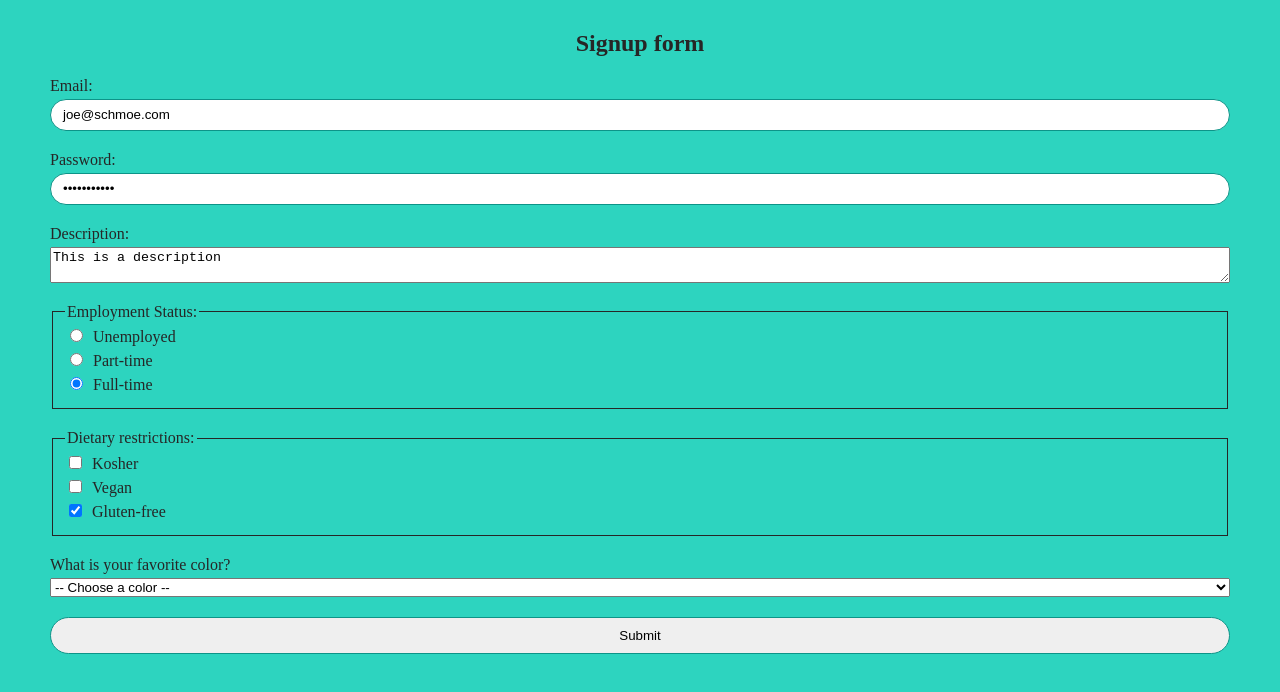
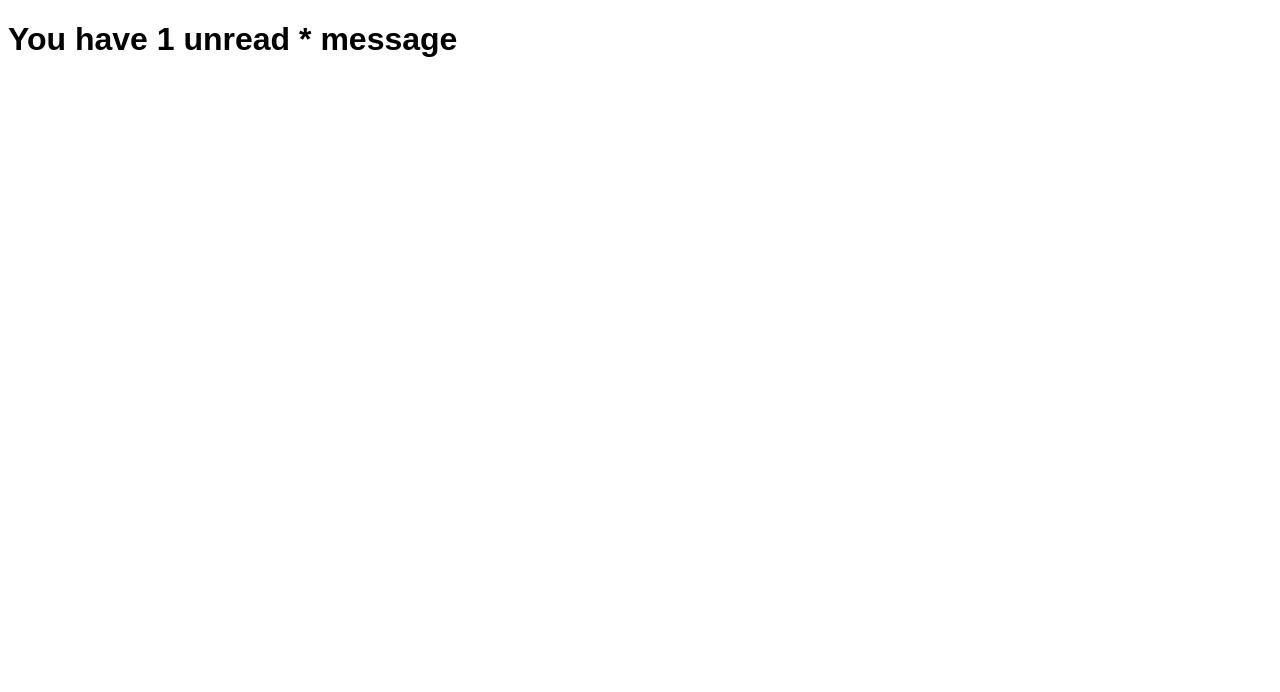
Before and after one commit to Sabare1/React-Projects, a React (Vite) app in the folder practice/: page / in a window 1280 px wide. Shown: the top 692 px of the page. Built offline with nearby package versions, Linux system fonts and the light colour scheme.

Commit message:
learnt about some more conditional rendering

```diff
--- a/practice/src/App.css
+++ b/practice/src/App.css
@@ -3,60 +3,5 @@
 }
 
 body {
-    margin: 0;
-    padding: 10px;
-    background-color: #2DD4BF;
-    color: #262626;
+    font-family: "Karla", sans-serif;
 }
-
-h1 {
-    text-align: center;
-}
-
-form {
-    padding-inline: 40px;
-    display: flex;
-    flex-direction: column;
-}
-
-label {
-    margin-bottom: 4px;
-}
-
-input[type="email"], input[type="password"] {
-    border-radius: 100px;
-    border: 1px solid #0D9488;
-    height: 2rem;
-    text-indent: 10px;
-    margin-bottom: 20px;
-}
-
-textarea {
-    margin-bottom: 20px;
-}
-
-input[type="checkbox"], input[type="radio"] {
-    margin-right: 10px;
-}
-
-fieldset {
-    border: 1px solid #262626;
-    margin-bottom: 20px;
-    display: flex;
-    flex-direction: column;
-}
-
-button {
-    border-radius: 100px;
-    border: 1px solid #0D9488;
-    padding: 10px 30px;
-    cursor: pointer;
-    margin-top: 20px;
-    transition: all 0.1s ease-in-out;
-}
-
-button:hover {
-    background-color: #115E59;
-    border-color: #042F2E;
-    color: white;
-}
--- a/practice/src/App.jsx
+++ b/practice/src/App.jsx
@@ -1,89 +1,20 @@
-import React from 'react';
-import ReactDOM from 'react-dom/client';
+import React from "react"
 
 export default function App() {
-  /**
-   * Challenge: see if you can remember how to grab an array of checked
-   * items from the dietaryRestrictions checkboxes.
-   */
-
-  function signUp(formData) {
-    const data = Object.fromEntries(formData);
-    const dietaryData = formData.getAll("dietaryRestrictions");
-    const allData = {
-      ...data, dietaryData
-    }
-    console.log(allData);
-
-  }
-
-  return (
-    <section>
-      <h1>Signup form</h1>
-      <form action={signUp}>
-
-        <label htmlFor="email">Email:</label>
-        <input id="email" defaultValue="joe@schmoe.com" type="email" name="email" placeholder="joe@schmoe.com" />
-
-        <label htmlFor="password">Password:</label>
-        <input id="password" defaultValue="password123" type="password" name="password" />
-
-        <label htmlFor="description">Description:</label>
-        <textarea id="description" name="description" defaultValue="This is a description"></textarea>
-
-        <fieldset>
-          <legend>Employment Status:</legend>
-          <label>
-            <input type="radio" name="employmentStatus" value="unemployed" />
-            Unemployed
-        </label>
-          <label>
-            <input type="radio" name="employmentStatus" value="part-time" />
-            Part-time
-        </label>
-          <label>
-            <input type="radio" name="employmentStatus" defaultChecked={true} value="full-time" />
-            Full-time
-        </label>
-        </fieldset>
-
-        <fieldset>
-          <legend>Dietary restrictions:</legend>
-          <label>
-            <input type="checkbox" name="dietaryRestrictions" value="kosher" />
-            Kosher
-        </label>
-          <label>
-            <input type="checkbox" name="dietaryRestrictions" value="vegan" />
-            Vegan
-        </label>
-          <label>
-            <input type="checkbox" name="dietaryRestrictions" defaultChecked={true} value="gluten-free" />
-            Gluten-free
-        </label>
-        </fieldset>
-
-        <label htmlFor="favColor">What is your favorite color?</label>
-        <select id="favColor" name="favColor" defaultValue="" required>
-          <option value="" disabled>-- Choose a color --</option>
-          <option value="red">Red</option>
-          <option value="orange">Orange</option>
-          <option value="yellow">Yellow</option>
-          <option value="green">Green</option>
-          <option value="blue">Blue</option>
-          <option value="indigo">Indigo</option>
-          <option value="violet">Violet</option>
-        </select>
-
-        <button>Submit</button>
-
-      </form>
-    </section>
-  )
+    const [messages, setMessages] = React.useState(["a"])
+    /**
+     * Challenge:
+     * - If there are no unread messages, display "You're all caught up!"
+     * - If there's exactly 1 unread message, it should read "You have
+     *   1 unread message" (singular)
+     * - If there are > 1 unread messages, display "You have <n> unread
+     *   messages" (plural)
+     */
+    const msgCnt = messages.length
+    return (
+        <div>
+            {msgCnt === 0 ? <h1>You're all caught up!</h1> : <h1>You have {msgCnt} unread
+     *   {msgCnt === 1 ? "message" : "messages"}</h1>}
+        </div>
+    )
 }
-
-/**
-
-{email: "joe@schmoe.com", password: "password123", description: "This is a description", employmentStatus: "full-time", dietaryRestrictions: "gluten-free", favColor: "orange"}
-
- */
--- a/practice/src/index.css
+++ b/practice/src/index.css
@@ -3,60 +3,5 @@
 }
 
 body {
-    margin: 0;
-    padding: 10px;
-    background-color: #2DD4BF;
-    color: #262626;
+    font-family: "Karla", sans-serif;
 }
-
-h1 {
-    text-align: center;
-}
-
-form {
-    padding-inline: 40px;
-    display: flex;
-    flex-direction: column;
-}
-
-label {
-    margin-bottom: 4px;
-}
-
-input[type="email"], input[type="password"] {
-    border-radius: 100px;
-    border: 1px solid #0D9488;
-    height: 2rem;
-    text-indent: 10px;
-    margin-bottom: 20px;
-}
-
-textarea {
-    margin-bottom: 20px;
-}
-
-input[type="checkbox"], input[type="radio"] {
-    margin-right: 10px;
-}
-
-fieldset {
-    border: 1px solid #262626;
-    margin-bottom: 20px;
-    display: flex;
-    flex-direction: column;
-}
-
-button {
-    border-radius: 100px;
-    border: 1px solid #0D9488;
-    padding: 10px 30px;
-    cursor: pointer;
-    margin-top: 20px;
-    transition: all 0.1s ease-in-out;
-}
-
-button:hover {
-    background-color: #115E59;
-    border-color: #042F2E;
-    color: white;
-}
```
